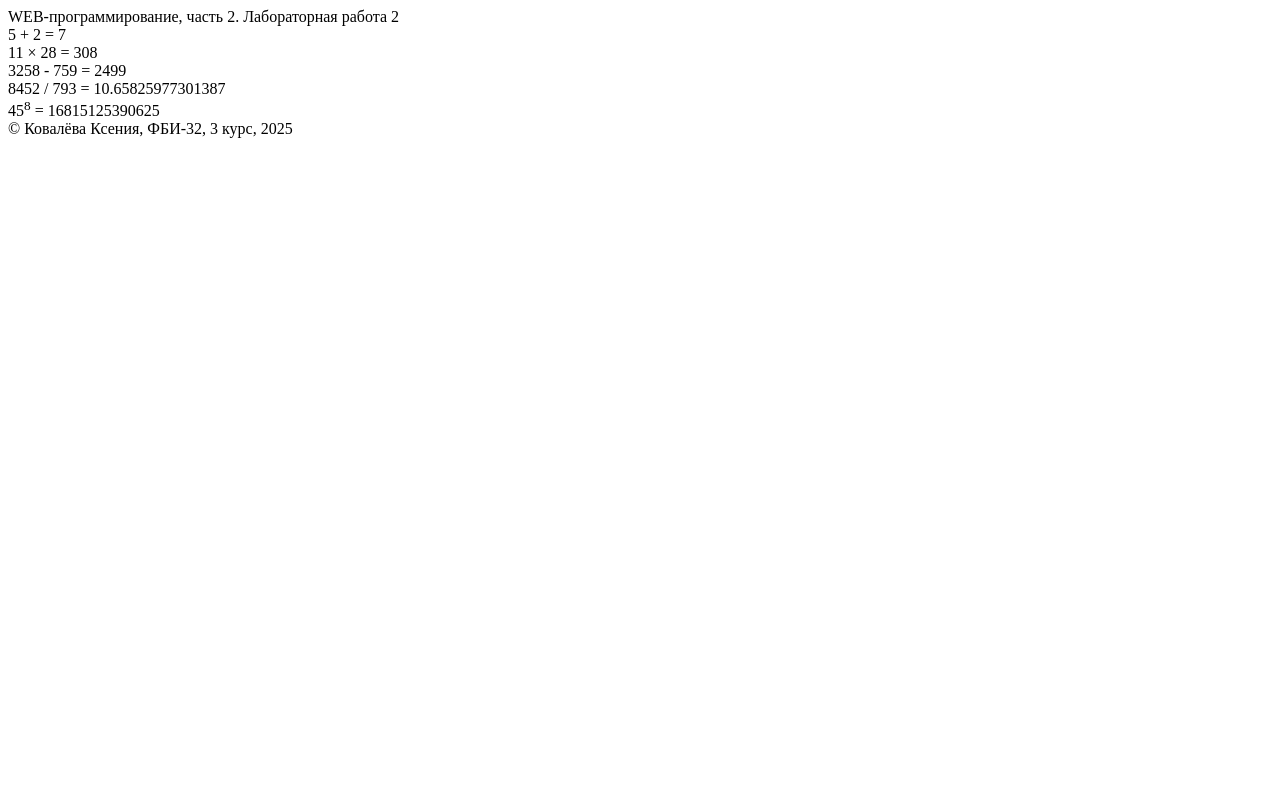
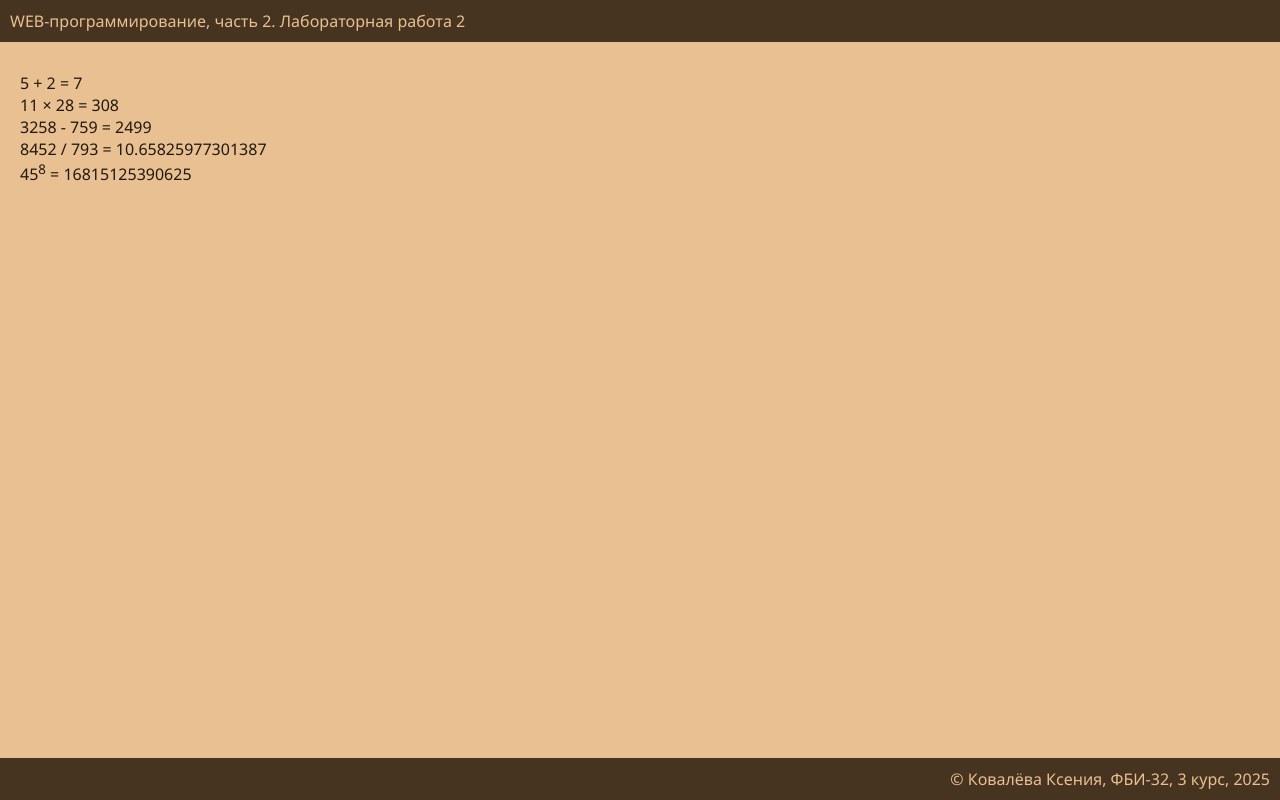
Before and after one commit to ksennnn/web-back-labs, a Flask app: page /lab2/example in a window 1280 px wide. Run offline with Flask 3, Linux system fonts and the light colour scheme.

Commit message:
Подключение стилей

```diff
--- /dev/null
+++ b/static/main.css
@@ -0,0 +1,28 @@
+body {
+    margin: 0;
+    background-color: rgb(233, 192, 145);
+    font-family: 'Segoe UI', Tahoma, Geneva, Verdana, sans-serif;
+}
+main {
+    color: rgb(32, 24, 15);
+    text-align: justify;
+    padding: 20px;
+    margin-bottom: 40px;
+}
+header {
+    margin-bottom: 10px;
+    padding: 10px;
+    background: rgb(70, 52, 32);
+    color: rgb(233, 192, 145);
+}
+footer {
+    margin-top: 20px;
+    padding: 10px;
+    background: rgb(70, 52, 32);
+    color: rgb(233, 192, 145);
+    text-align: right;
+    position: fixed;
+    bottom: 0;
+    left: 0;
+    right: 0;
+}
--- a/templates/example.html
+++ b/templates/example.html
@@ -4,6 +4,7 @@
     <meta charset="UTF-8">
     <meta name="viewport" content="width=device-width, initial-scale=1.0">
     <title>Ковалёва Ксения. Лабораторная работа {{number}}</title>
+    <link rel="stylesheet" href="{{url_for('static', filename='main.css')}}">
 </head>
 <body>
     <header>
```
